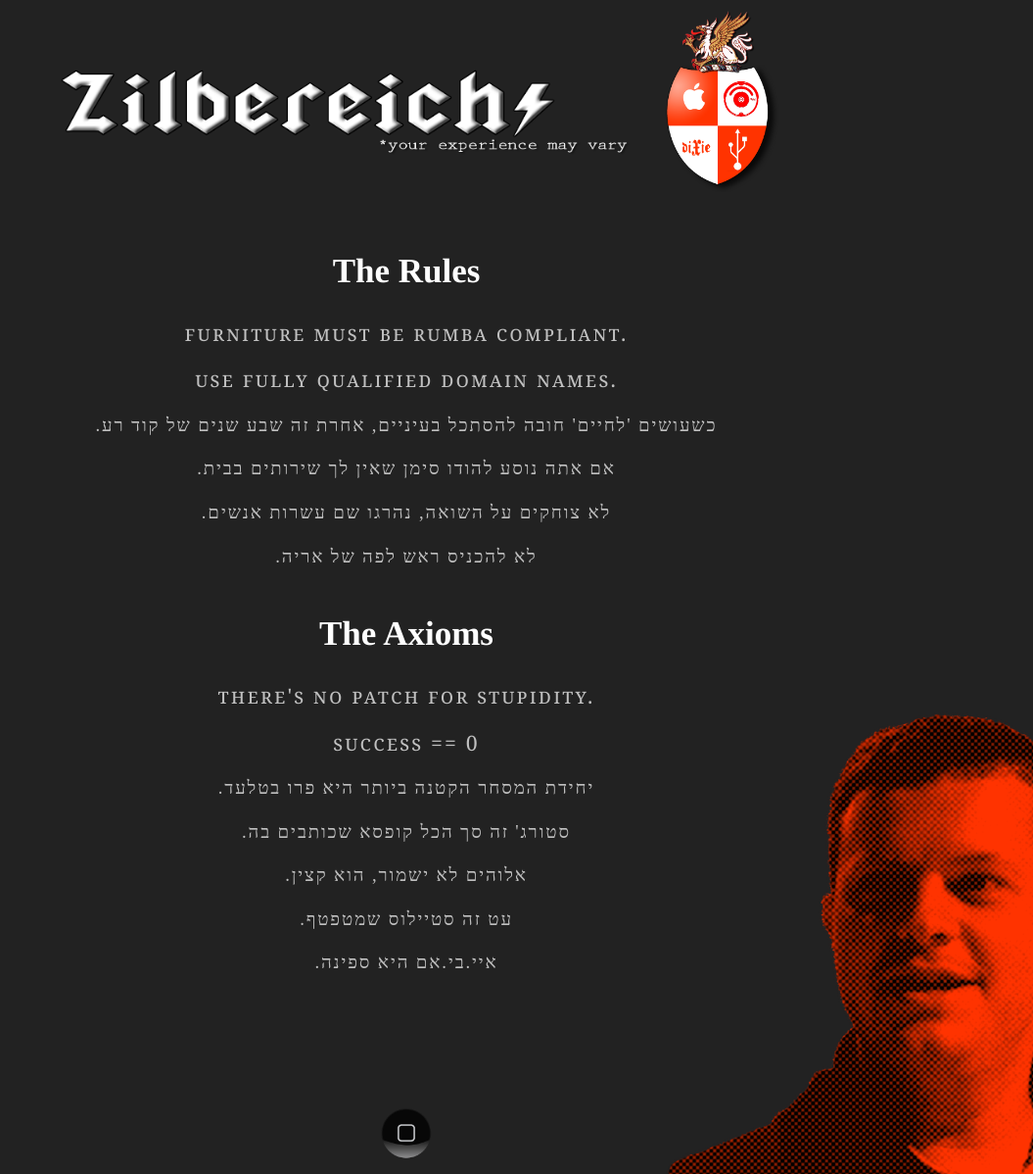
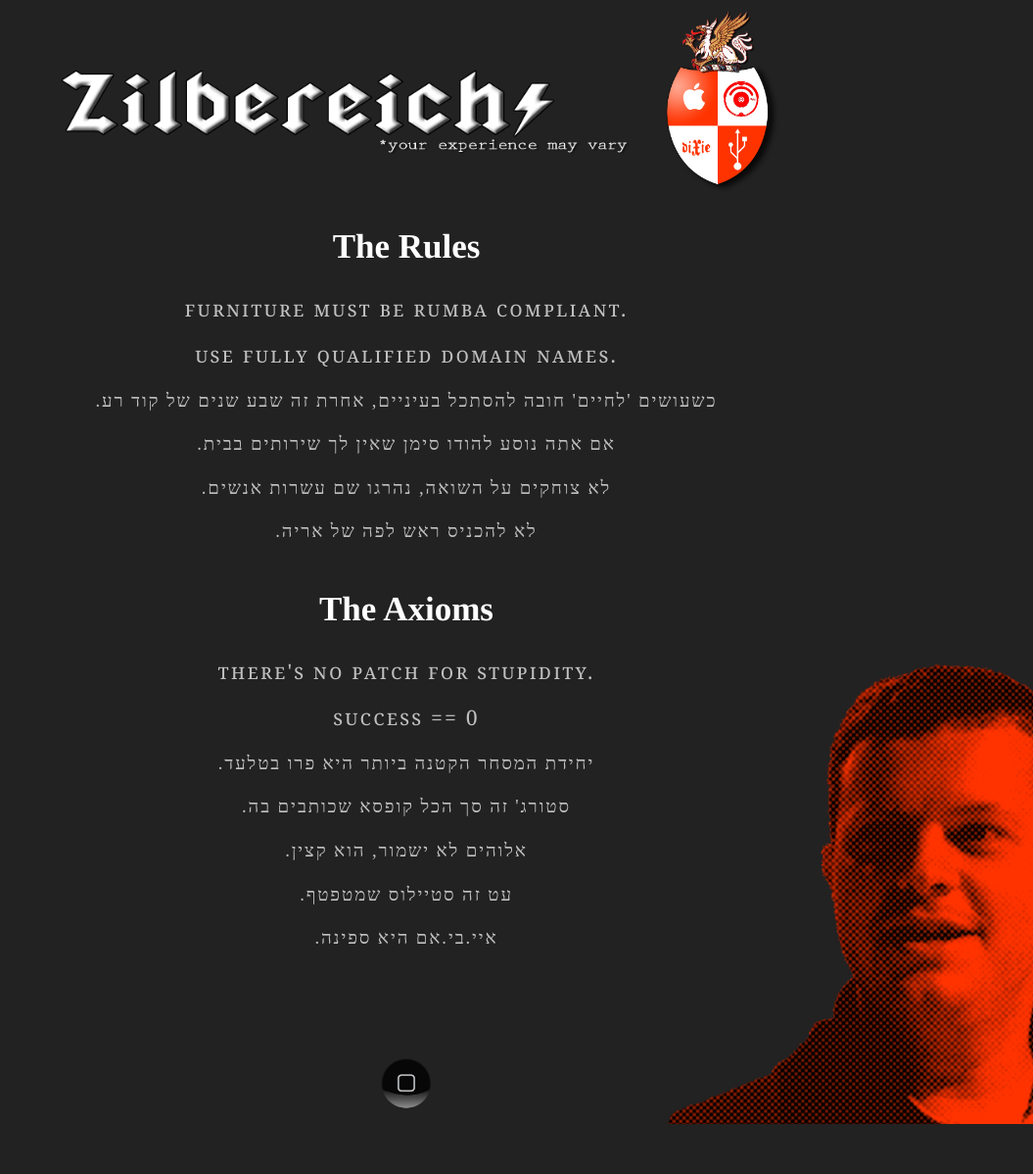
Before and after one commit to alonho/zilber, a Django app: template templates/quotes.html in a window 1280 px wide. Shown: the whole page at 98% size, without its empty margins (225-1280 px from the left). After the commit the page ends 1147 px from the top, so only its background shows below. Run offline with Django 3.2, Linux system fonts and the light colour scheme; the template is opened without the code that fills it, so the values that code supplies are empty.

Commit message:
reduce padding

```diff
--- a/templates/base.html
+++ b/templates/base.html
@@ -35,7 +35,7 @@
       div#content {
         width: 65%;
 
-        padding: 4%;
+        padding: 2%;
       }
 
       h2 {
```
